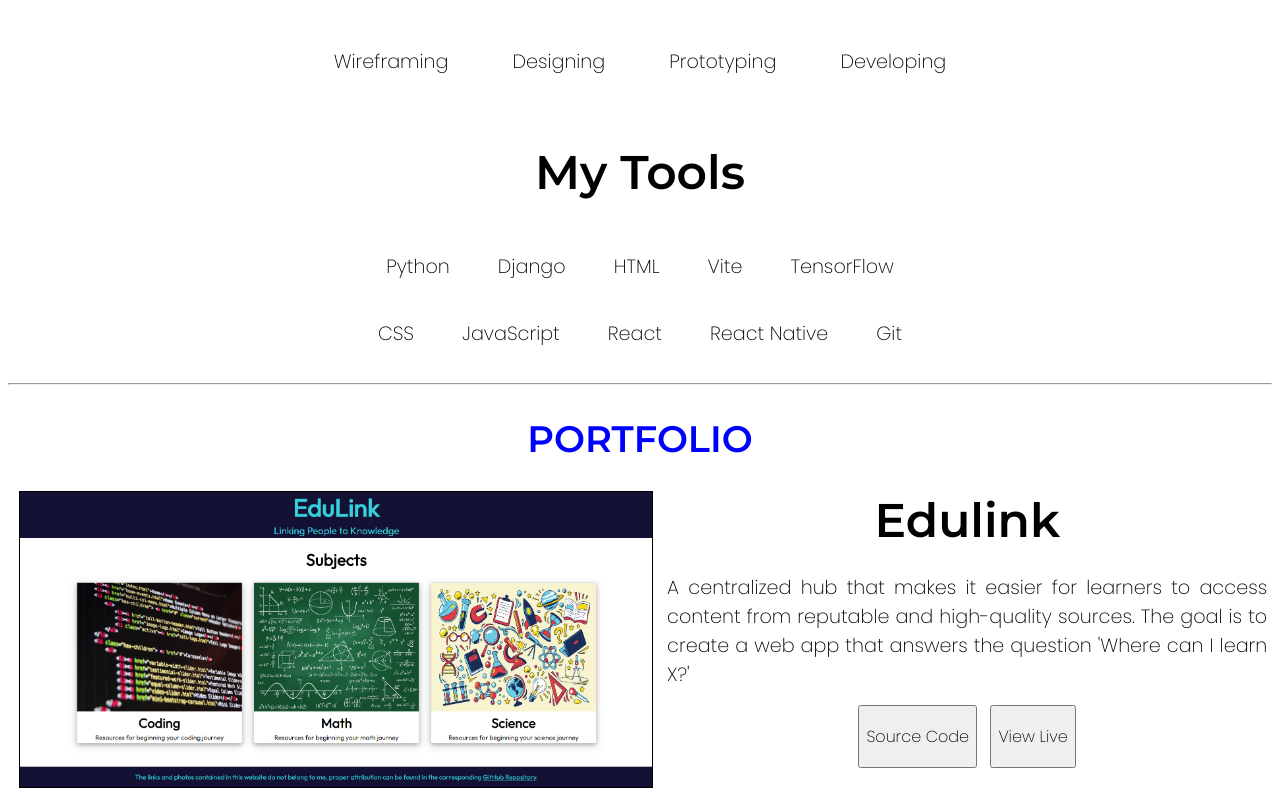
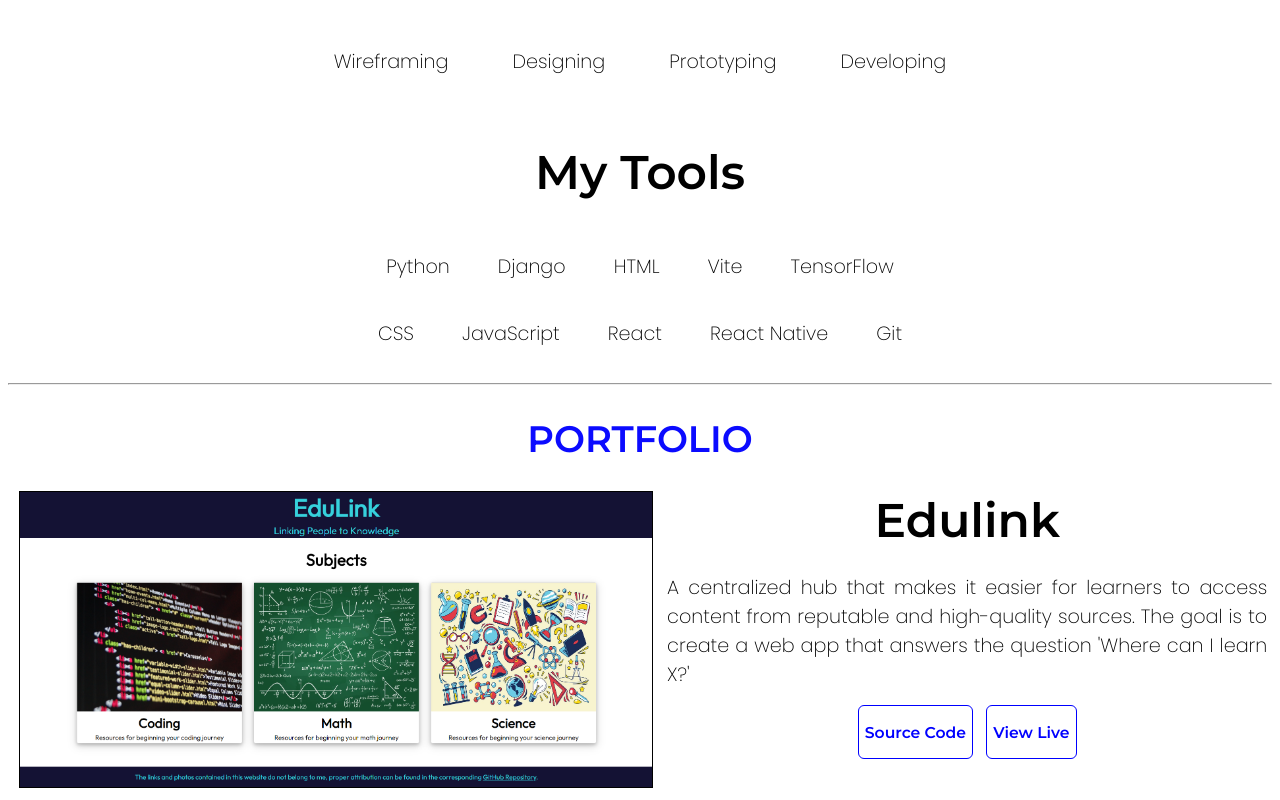
Before and after one commit to Mr-Neytan/Mr-Neytan.github.io, a React (Vite) app: page / in a window 1280 px wide. Shown: the part 567-1367 px from the top of the page. Built offline with nearby package versions, Linux system fonts and the light colour scheme.

Commit message:
Edited Button Designs

```diff
--- a/src/Components/Portfolio/Project.jsx
+++ b/src/Components/Portfolio/Project.jsx
@@ -10,8 +10,8 @@ const Project = (props) => {
         <h1 className='project_title'>{props.project["name"]}</h1>
         <p className='project_title'>{props.project["description"]}</p>
         <div className='buttons'>
-        <a href={props.project["src"]} target='blank'><button><p>Source Code</p></button></a>
-        <a href={props.project["site"]} target="blank"><button><p>View Live</p></button></a>
+        <a href={props.project["src"]} target='blank'><button><h3 className='button_text'>Source Code</h3></button></a>
+        <a href={props.project["site"]} target="blank"><button className='button_text'><h3>View Live</h3></button></a>
         </div>
         </div>
 
--- a/src/Components/Portfolio/project.css
+++ b/src/Components/Portfolio/project.css
@@ -21,8 +21,19 @@
 
 button {
    margin: 0.5em;
-    cursor: pointer;
+   cursor: pointer;
+   background-color: transparent;
+   border: 1px solid blue;
+   color: blue;
+   border-radius: 6px;
 }
+
+button:hover{
+   background-color: blue;
+   border: 1px solid blue;
+   color: white;
+}
+
 
 @media only screen and (min-width: 992px){
     .project_box {
--- a/src/Components/Welcome/welcome.css
+++ b/src/Components/Welcome/welcome.css
@@ -8,7 +8,7 @@
 }
 
 .emphasis {
-    color: blue
+    color:#0B0BFF;
 }
 
 h1, h2, h3 {
```
